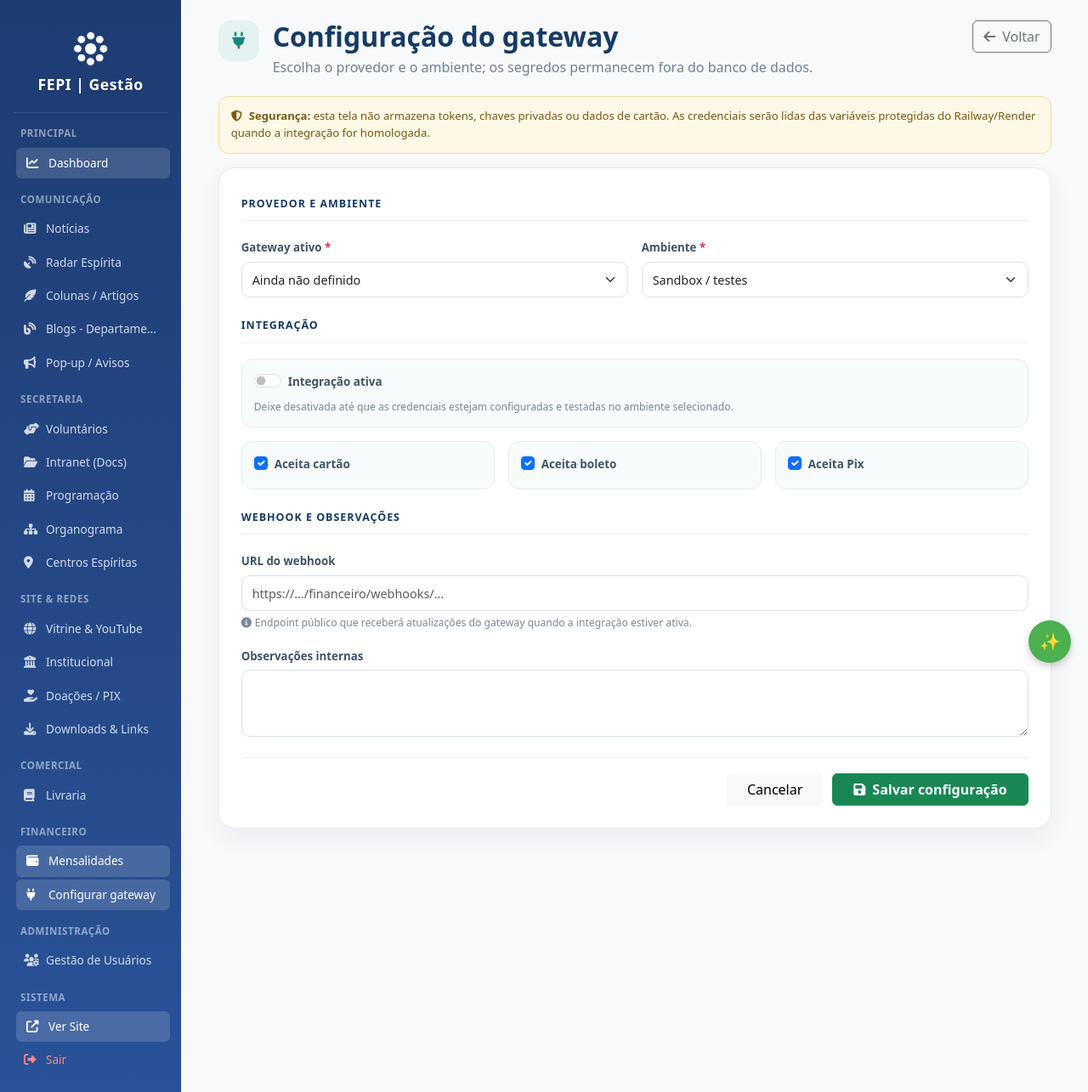
After one commit to mauriciobtsso/fepi-site, a Django app: page /painel/financeiro/gateway/ in a window 1280 px wide. The commit adds this page. Shown: the whole page at 85% size. Run offline with Django 5.2, Linux system fonts and the light colour scheme; a user stored in the database is signed in; data comes from the database, SQL or seed files in the repository; data that the repository does not hold is empty; some libraries are stand-ins or nearby versions.

Commit message:
feat: adiciona configuracao de gateway financeiro

```diff
--- a/painel/forms/financeiro.py
+++ b/painel/forms/financeiro.py
@@ -1,7 +1,12 @@
 from django import forms
 from django.contrib.auth import get_user_model
 
-from financeiro.models import AdesaoMensalidade, CobrancaMensalidade, PlanoMensalidade
+from financeiro.models import (
+    AdesaoMensalidade,
+    CobrancaMensalidade,
+    GatewayConfiguracao,
+    PlanoMensalidade,
+)
 
 
 User = get_user_model()
@@ -16,6 +21,31 @@ class FederadoChoiceField(forms.ModelChoiceField):
         if not obj.is_active:
             identificacao = f"{identificacao} (acesso inativo)"
         return identificacao
+
+
+class GatewayConfiguracaoForm(forms.ModelForm):
+    class Meta:
+        model = GatewayConfiguracao
+        fields = [
+            "gateway",
+            "ambiente",
+            "ativo",
+            "aceita_cartao",
+            "aceita_boleto",
+            "aceita_pix",
+            "webhook_url",
+            "observacoes",
+        ]
+        widgets = {
+            "gateway": forms.Select(attrs={"class": "form-select"}),
+            "ambiente": forms.Select(attrs={"class": "form-select"}),
+            "ativo": forms.CheckboxInput(attrs={"class": "form-check-input"}),
+            "aceita_cartao": forms.CheckboxInput(attrs={"class": "form-check-input"}),
+            "aceita_boleto": forms.CheckboxInput(attrs={"class": "form-check-input"}),
+            "aceita_pix": forms.CheckboxInput(attrs={"class": "form-check-input"}),
+            "webhook_url": forms.URLInput(attrs={"class": "form-control", "placeholder": "https://.../financeiro/webhooks/..."}),
+            "observacoes": forms.Textarea(attrs={"class": "form-control", "rows": 3}),
+        }
 
 
 class PlanoMensalidadeForm(forms.ModelForm):
--- a/painel/templates/painel/base_painel.html
+++ b/painel/templates/painel/base_painel.html
@@ -307,6 +307,9 @@
                 <a href="{% url 'financeiro_hub' %}">
                     <i class="fas fa-wallet me-2" style="width: 18px;"></i>Mensalidades
                 </a>
+                <a href="{% url 'gerenciar_configuracao_gateway' %}">
+                    <i class="fas fa-plug me-2" style="width: 18px;"></i>Configurar gateway
+                </a>
 
                 <p class="text-white-50 menu-category small text-uppercase fw-bold mt-3 mb-2 ps-2">Administração</p>
                 <a href="{% url 'gerenciar_usuarios' %}">
--- /dev/null
+++ b/painel/templates/painel/financeiro/gateway_form.html
@@ -0,0 +1,90 @@
+{% extends 'painel/base_painel.html' %}
+
+{% block content %}
+<style>
+    .gateway-shell { max-width: 980px; margin: 0 auto; }
+    .gateway-heading { display:flex; justify-content:space-between; align-items:flex-start; gap:16px; margin-bottom:22px; }
+    .gateway-heading h1 { color:#173b65; font-size:clamp(1.45rem,3vw,2rem); font-weight:800; margin:0; }
+    .gateway-heading p { color:#718096; margin:5px 0 0; }
+    .gateway-icon { width:48px; height:48px; border-radius:15px; display:grid; place-items:center; background:#e4f3f1; color:#16847e; font-size:1.25rem; flex:0 0 auto; }
+    .gateway-card { background:#fff; border:1px solid #e6edf1; border-radius:20px; box-shadow:0 12px 30px rgba(23,59,101,.06); }
+    .gateway-card .card-body { padding:26px; }
+    .gateway-section { color:#173b65; font-size:.78rem; letter-spacing:.08em; text-transform:uppercase; font-weight:800; border-bottom:1px solid #edf1f4; padding-bottom:10px; margin:7px 0 18px; }
+    .gateway-card label { color:#425466; font-size:.83rem; font-weight:700; margin-bottom:6px; }
+    .gateway-card .form-control, .gateway-card .form-select { border-color:#dce5ea; border-radius:10px; min-height:42px; font-size:.9rem; }
+    .gateway-card .form-control:focus, .gateway-card .form-select:focus { border-color:#31a59b; box-shadow:0 0 0 .2rem rgba(49,165,155,.13); }
+    .gateway-switch { background:#f8fbfc; border:1px solid #e5eef0; border-radius:13px; padding:13px 14px; height:100%; }
+    .gateway-switch .form-check { margin:0; }
+    .gateway-switch .form-check-label { font-size:.84rem; }
+    .gateway-help { color:#7b8996; font-size:.76rem; margin-top:5px; }
+    .gateway-warning { background:#fff8e6; border:1px solid #f4df9e; color:#7b5a13; border-radius:12px; padding:13px 14px; font-size:.82rem; }
+    .gateway-status { border-radius:14px; padding:16px; background:#f8fbfc; border:1px solid #e5eef0; }
+    .gateway-status-label { color:#748292; text-transform:uppercase; letter-spacing:.06em; font-size:.7rem; font-weight:800; }
+    .gateway-status-value { color:#173b65; font-size:1.1rem; font-weight:800; }
+    .status-dot { width:9px; height:9px; display:inline-block; border-radius:50%; background:#d9a72a; margin-right:6px; }
+    .status-dot.ok { background:#16847e; }
+    .status-dot.error { background:#c24141; }
+    .gateway-footer { border-top:1px solid #edf1f4; margin-top:24px; padding-top:18px; display:flex; justify-content:flex-end; gap:10px; }
+    @media (max-width:575.98px) {
+        .gateway-heading { align-items:center; }
+        .gateway-heading .btn { width:42px; height:42px; padding:0; display:grid; place-items:center; font-size:0; }
+        .gateway-heading .btn i { margin:0 !important; font-size:.9rem; }
+        .gateway-card .card-body { padding:18px 15px; }
+        .gateway-footer { flex-direction:column-reverse; }
+        .gateway-footer .btn { width:100%; }
+    }
+</style>
+
+<div class="gateway-shell">
+    {% if messages %}{% for message in messages %}<div class="alert alert-{{ message.tags|default:'info' }} alert-dismissible fade show border-0 shadow-sm" role="alert">{{ message }}<button type="button" class="btn-close" data-bs-dismiss="alert"></button></div>{% endfor %}{% endif %}
+
+    <div class="gateway-heading">
+        <div class="d-flex gap-3 align-items-start"><div class="gateway-icon"><i class="fa-solid fa-plug"></i></div><div><h1>{{ titulo }}</h1><p>{{ subtitulo }}</p></div></div>
+        <a href="{% url voltar_url|default:'financeiro_hub' %}" class="btn btn-outline-secondary"><i class="fa-solid fa-arrow-left me-2"></i>Voltar</a>
+    </div>
+
+    <div class="gateway-warning mb-3"><i class="fa-solid fa-shield-halved me-2"></i><strong>Segurança:</strong> esta tela não armazena tokens, chaves privadas ou dados de cartão. As credenciais serão lidas das variáveis protegidas do Railway/Render quando a integração for homologada.</div>
+
+    {% if configuracao %}
+    <div class="gateway-status mb-3">
+        <div class="row g-3 align-items-center">
+            <div class="col-sm-4"><div class="gateway-status-label">Provedor selecionado</div><div class="gateway-status-value">{{ configuracao.get_gateway_display }}</div></div>
+            <div class="col-sm-4"><div class="gateway-status-label">Ambiente</div><div class="gateway-status-value">{{ configuracao.get_ambiente_display }}</div></div>
+            <div class="col-sm-4"><div class="gateway-status-label">Estado da conexão</div><div class="gateway-status-value"><span class="status-dot {% if configuracao.status_conexao == 'configurado' %}ok{% elif configuracao.status_conexao == 'erro' %}error{% endif %}"></span>{{ configuracao.get_status_conexao_display }}</div><small class="text-muted">{% if configuracao.ultima_verificacao_em %}Verificada em {{ configuracao.ultima_verificacao_em|date:'d/m/Y H:i' }}{% else %}Ainda não testada{% endif %}</small></div>
+        </div>
+        {% if configuracao.mensagem_conexao %}<div class="small text-muted mt-3"><i class="fa-solid fa-circle-info me-1"></i>{{ configuracao.mensagem_conexao }}</div>{% endif %}
+    </div>
+    {% endif %}
+
+    <div class="gateway-card">
+        <div class="card-body">
+            <form method="post" novalidate>
+                {% csrf_token %}
+                {% if form.non_field_errors %}<div class="alert alert-danger">{{ form.non_field_errors }}</div>{% endif %}
+
+                <div class="gateway-section">Provedor e ambiente</div>
+                <div class="row g-3 mb-4">
+                    <div class="col-md-6"><label for="{{ form.gateway.id_for_label }}">{{ form.gateway.label }} <span class="text-danger">*</span></label>{{ form.gateway }}{% if form.gateway.errors %}<div class="text-danger small mt-1">{{ form.gateway.errors.0 }}</div>{% endif %}</div>
+                    <div class="col-md-6"><label for="{{ form.ambiente.id_for_label }}">{{ form.ambiente.label }} <span class="text-danger">*</span></label>{{ form.ambiente }}{% if form.ambiente.errors %}<div class="text-danger small mt-1">{{ form.ambiente.errors.0 }}</div>{% endif %}</div>
+                </div>
+
+                <div class="gateway-section">Integração</div>
+                <div class="row g-3 mb-4">
+                    <div class="col-12"><div class="gateway-switch"><div class="form-check form-switch">{{ form.ativo }} <label class="form-check-label" for="{{ form.ativo.id_for_label }}">{{ form.ativo.label }}</label></div><div class="gateway-help">Deixe desativada até que as credenciais estejam configuradas e testadas no ambiente selecionado.</div></div></div>
+                    <div class="col-md-4"><div class="gateway-switch"><div class="form-check">{{ form.aceita_cartao }} <label class="form-check-label" for="{{ form.aceita_cartao.id_for_label }}">{{ form.aceita_cartao.label }}</label></div></div></div>
+                    <div class="col-md-4"><div class="gateway-switch"><div class="form-check">{{ form.aceita_boleto }} <label class="form-check-label" for="{{ form.aceita_boleto.id_for_label }}">{{ form.aceita_boleto.label }}</label></div></div></div>
+                    <div class="col-md-4"><div class="gateway-switch"><div class="form-check">{{ form.aceita_pix }} <label class="form-check-label" for="{{ form.aceita_pix.id_for_label }}">{{ form.aceita_pix.label }}</label></div></div></div>
+                </div>
+
+                <div class="gateway-section">Webhook e observações</div>
+                <div class="row g-3">
+                    <div class="col-12"><label for="{{ form.webhook_url.id_for_label }}">{{ form.webhook_url.label }}</label>{{ form.webhook_url }}<div class="gateway-help"><i class="fa-solid fa-circle-info me-1"></i>{{ form.webhook_url.help_text }}</div>{% if form.webhook_url.errors %}<div class="text-danger small mt-1">{{ form.webhook_url.errors.0 }}</div>{% endif %}</div>
+                    <div class="col-12"><label for="{{ form.observacoes.id_for_label }}">{{ form.observacoes.label }}</label>{{ form.observacoes }}{% if form.observacoes.errors %}<div class="text-danger small mt-1">{{ form.observacoes.errors.0 }}</div>{% endif %}</div>
+                </div>
+
+                <div class="gateway-footer"><a href="{% url voltar_url|default:'financeiro_hub' %}" class="btn btn-light px-4">Cancelar</a><button type="submit" class="btn btn-success px-4 fw-semibold"><i class="fa-solid fa-save me-2"></i>Salvar configuração</button></div>
+            </form>
+        </div>
+    </div>
+</div>
+{% endblock %}
--- a/painel/urls.py
+++ b/painel/urls.py
@@ -139,6 +139,7 @@ urlpatterns = [
 
     # --- FINANCEIRO / MENSALIDADES ---
     path('financeiro/', views.financeiro_hub, name='financeiro_hub'),
+    path('financeiro/gateway/', views.gerenciar_configuracao_gateway, name='gerenciar_configuracao_gateway'),
     path('financeiro/planos/novo/', views.gerenciar_plano_financeiro, name='novo_plano_financeiro'),
     path('financeiro/planos/editar/<int:id>/', views.gerenciar_plano_financeiro, name='editar_plano_financeiro'),
     path('financeiro/adesoes/nova/', views.gerenciar_adesao_financeira, name='nova_adesao_financeira'),
--- a/painel/views/__init__.py
+++ b/painel/views/__init__.py
@@ -19,6 +19,7 @@ from .financeiro import (
     gerenciar_adesao_financeira,
     gerenciar_cobranca_financeira,
     listar_auditoria_financeira,
+    gerenciar_configuracao_gateway,
 )
 from .blogs import (
     blogs_hub,
--- a/painel/views/financeiro.py
+++ b/painel/views/financeiro.py
@@ -13,7 +13,9 @@ from financeiro.models import (
     AdesaoMensalidade,
     AuditoriaFinanceira,
     CobrancaMensalidade,
+    GatewayConfiguracao,
     StatusAdesao,
+    StatusConexaoGateway,
     StatusCobranca,
     PlanoMensalidade,
 )
@@ -21,6 +23,7 @@ from painel.forms.financeiro import (
     AdesaoMensalidadeForm,
     CobrancaMensalidadeForm,
     PlanoMensalidadeForm,
+    GatewayConfiguracaoForm,
 )
 
 from .auth import is_admin
@@ -106,8 +109,49 @@ def financeiro_hub(request):
             status__in=[StatusCobranca.PENDENTE, StatusCobranca.VENCIDA]
         ).count(),
         "cobrancas_pagas": CobrancaMensalidade.objects.filter(status=StatusCobranca.PAGO).count(),
+        "gateway_config": GatewayConfiguracao.objects.first(),
     }
     return render(request, "painel/financeiro/hub.html", contexto)
+
+
+@login_required(login_url="/login/")
+@user_passes_test(is_admin, login_url=PAINEL_LOGIN)
+def gerenciar_configuracao_gateway(request):
+    """Edita a configuração única do provedor sem persistir tokens ou chaves privadas."""
+    instancia = GatewayConfiguracao.objects.first() or GatewayConfiguracao(chave=1)
+    antes = _json_snapshot(instancia) if instancia.pk else {}
+
+    if request.method == "POST":
+        form = GatewayConfiguracaoForm(request.POST, instance=instancia)
+        if form.is_valid():
+            with transaction.atomic():
+                configuracao = form.save(commit=False)
+                # Uma mudança de provedor ou de ambiente exige nova verificação em sandbox/produção.
+                configuracao.status_conexao = StatusConexaoGateway.NAO_TESTADO
+                configuracao.ultima_verificacao_em = None
+                configuracao.mensagem_conexao = "Aguardando teste das credenciais no ambiente da aplicação."
+                configuracao.atualizado_por = request.user
+                configuracao.save()
+                depois = _json_snapshot(configuracao)
+                acao = AcaoAuditoria.ALTERACAO if antes else AcaoAuditoria.CRIACAO
+                descricao = (
+                    f"Configuração do gateway alterada para {configuracao.get_gateway_display()} ({configuracao.get_ambiente_display()})."
+                    if antes
+                    else f"Configuração do gateway criada com {configuracao.get_gateway_display()} ({configuracao.get_ambiente_display()})."
+                )
+                _registrar_auditoria(request.user, configuracao, acao, descricao, antes, depois)
+            messages.success(request, "Configuração do gateway salva. As credenciais continuam sendo lidas do ambiente seguro.")
+            return redirect("financeiro_hub")
+    else:
+        form = GatewayConfiguracaoForm(instance=instancia)
+
+    return render(request, "painel/financeiro/gateway_form.html", {
+        "form": form,
+        "configuracao": instancia if instancia.pk else None,
+        "titulo": "Configuração do gateway",
+        "subtitulo": "Escolha o provedor e o ambiente; os segredos permanecem fora do banco de dados.",
+        "voltar_url": "financeiro_hub",
+    })
 
 
 @login_required(login_url="/login/")
```
Also changed, not shown: docs/modelo-financeiro.md (+13 -2 lines), financeiro/admin.py (+26 -0 lines), financeiro/models.py (+93 -0 lines), financeiro/tests.py (+44 -0 lines), painel/forms/__init__.py (+6 -1 lines), painel/templates/painel/financeiro/hub.html (+9 -1 lines), financeiro/migrations/0003_gatewayconfiguracao.py (added).
